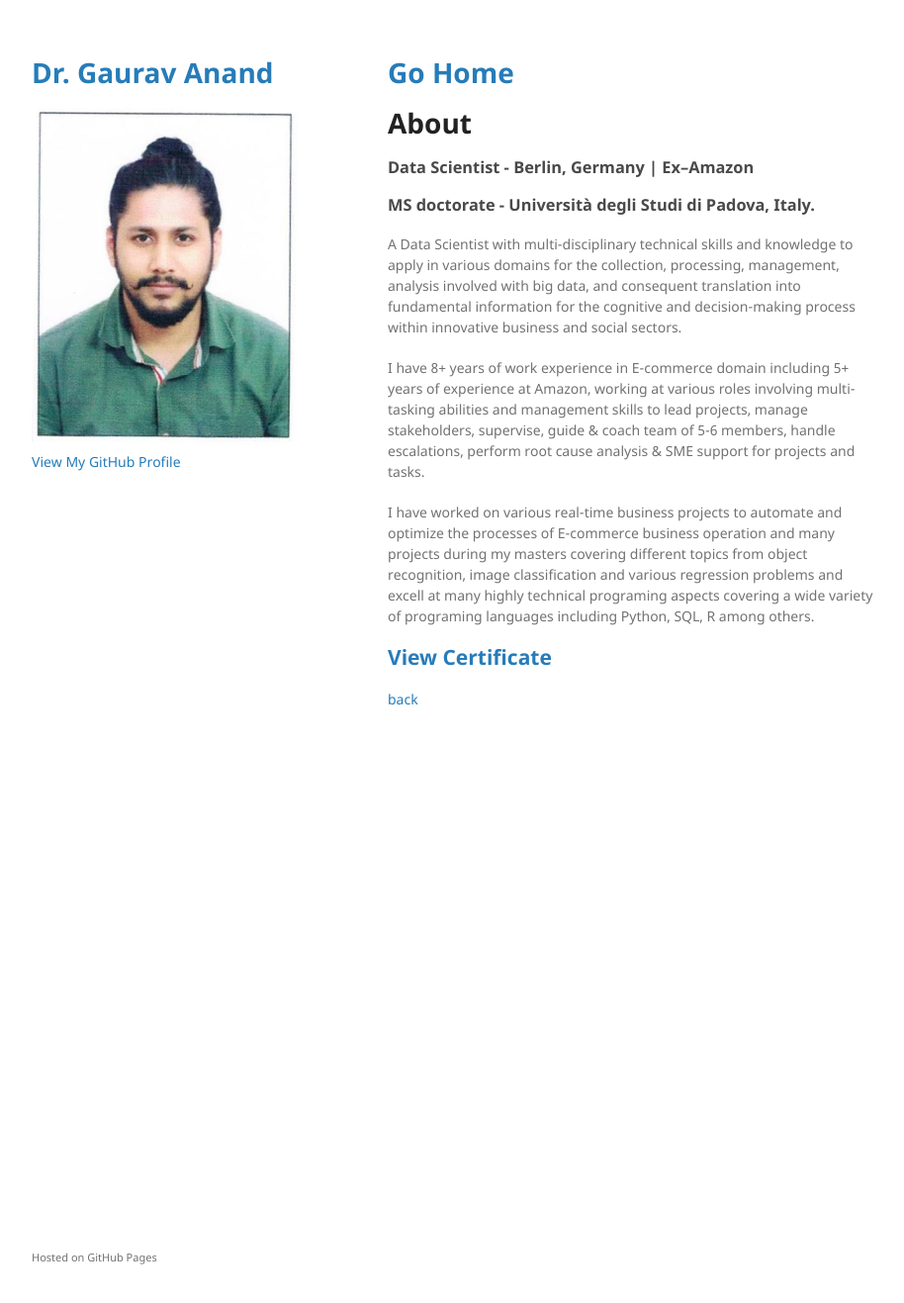
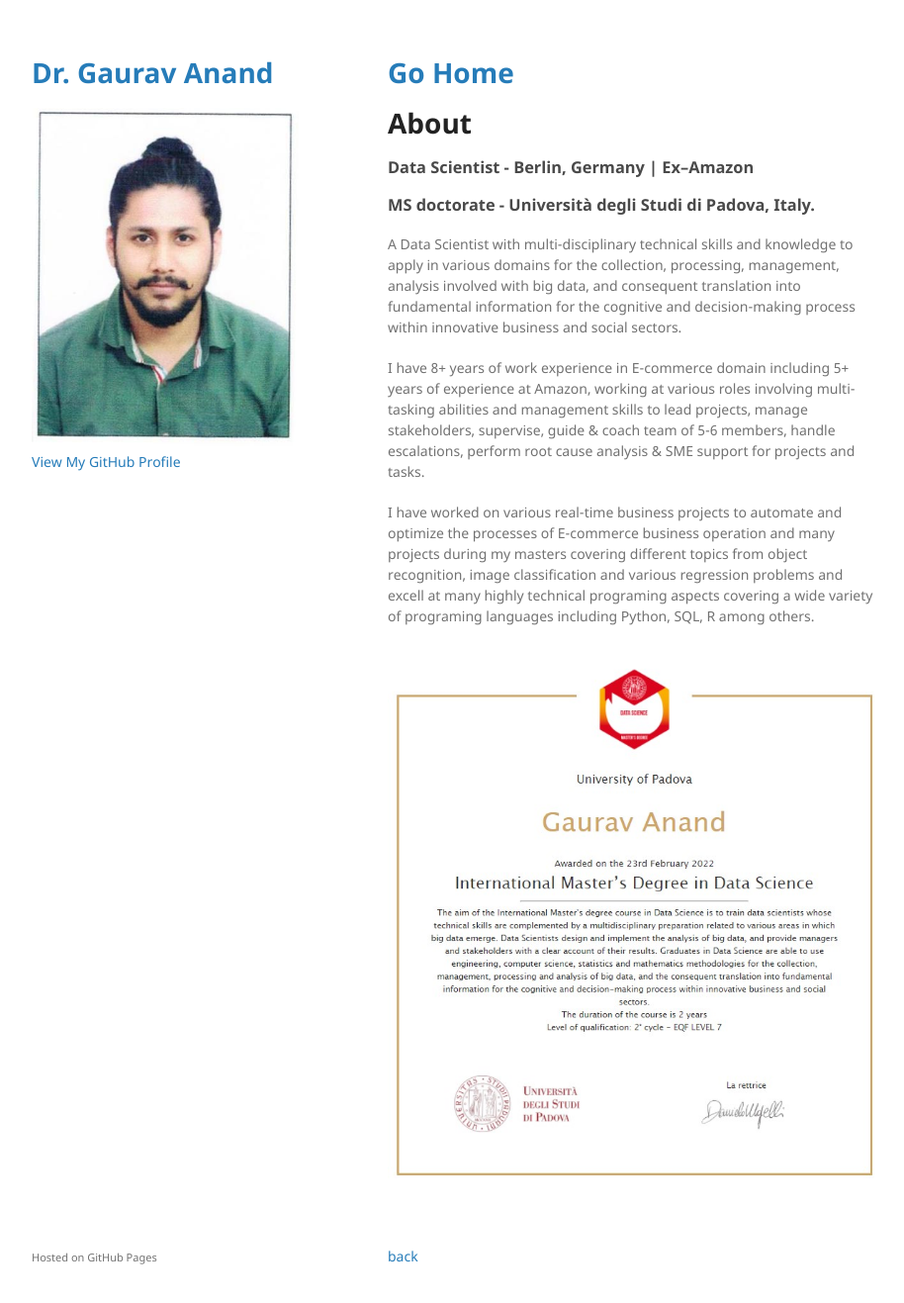
Before and after one commit to anandgrv/anandgrv.github.io, a Jekyll site: the page built from about.md, in a window 1280 px wide and 1350 px high. Shown: the top 1317 px of the window at 99% size, without its empty margins (178-1092 px from the left). Built offline with Jekyll 4.4.1, drawn with Linux system fonts in a browser that asks for light colours; our own code applies the rules of GitHub Pages for plain Markdown files.

Commit message:
Update about.md

```diff
--- a/about.md
+++ b/about.md
@@ -15,6 +15,6 @@ I have 8+ years of work experience in E-commerce domain including 5+ years of ex
 
 I have worked on various real-time business projects to automate and optimize the processes of E-commerce business operation and many projects during my masters covering different topics from object recognition, image classification and various regression problems and excell at many highly technical programing aspects covering a wide variety of programing languages including Python, SQL, R among others.
 
-## [View Certificate](/images/degree_cert_MS.jpg)
+## ![View Certificate](/images/degree_cert_MS.jpg)
 
 [back](./)
```
